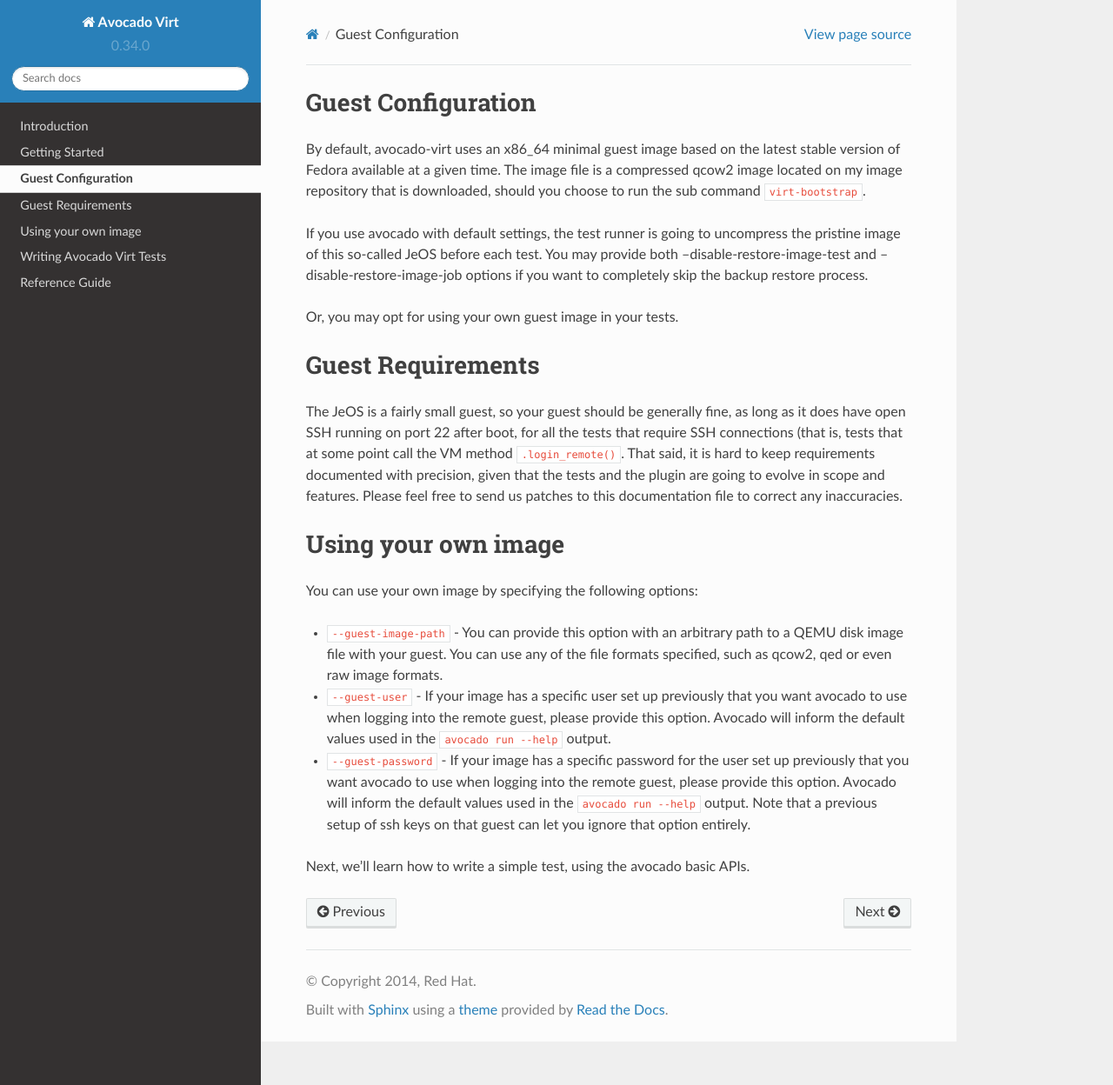
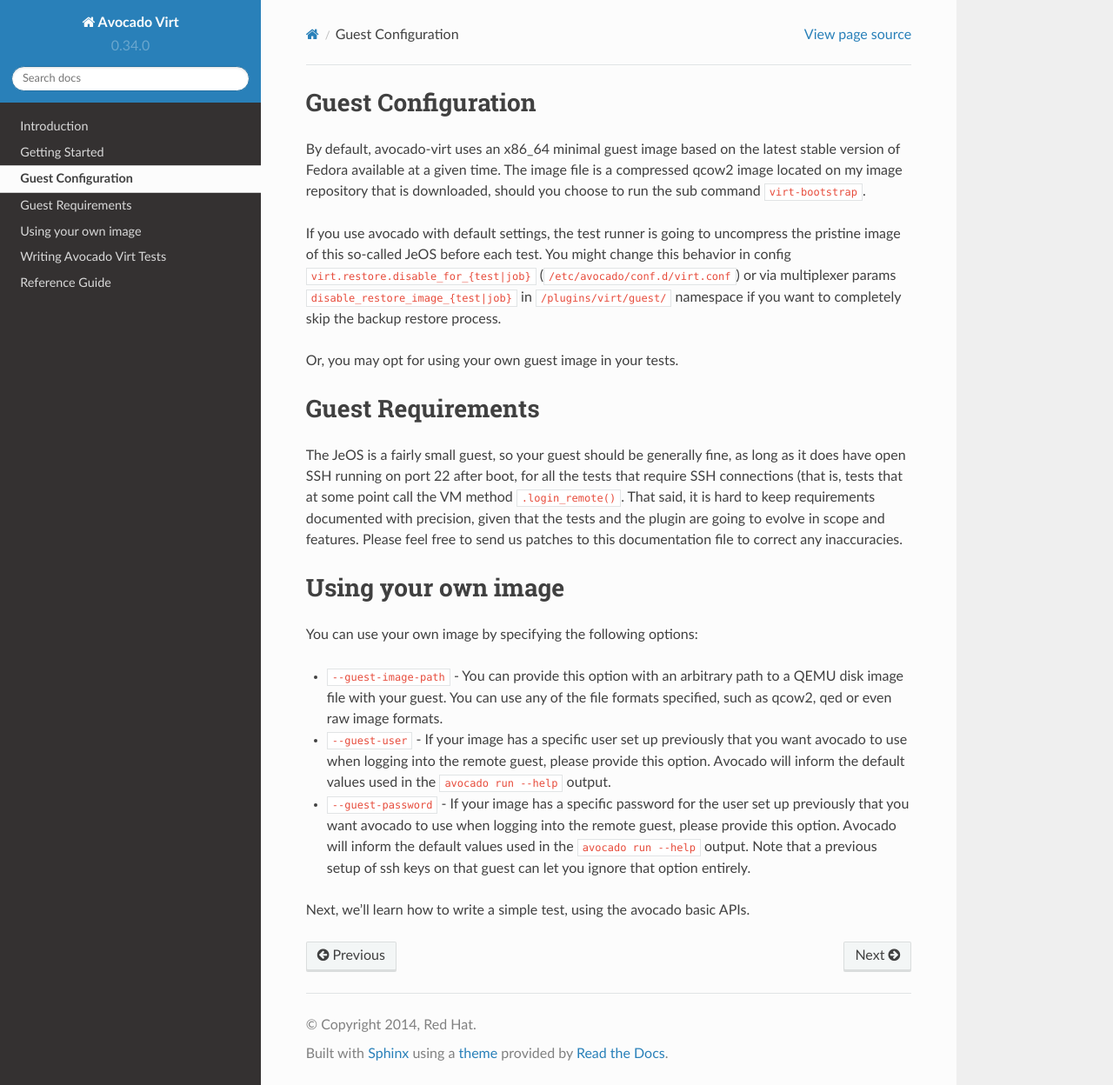
Before and after one commit to avocado-framework/avocado-virt, a Sphinx documentation site: the page built from docs/source/GuestConfiguration.rst, in a window 1280 px wide and 1248 px high. Shown: the whole window at 87% size. Built offline with Sphinx 7.4.7 and the Read the Docs theme 2.0.0, drawn with Linux system fonts in a browser that asks for light colours.

Commit message:
doc: add how to skip backup restore process via plugin config file or yaml file.
The commit 8185537 removed restore image related cmdline options.
This patch removed related original descriptions in doc and indicates users how
to skip the backup restore process via plugin config file or yaml file.

Signed-off-by: Lin Ma <lma@suse.com>

```diff
--- a/docs/source/GuestConfiguration.rst
+++ b/docs/source/GuestConfiguration.rst
@@ -10,9 +10,11 @@
 should you choose to run the sub command ``virt-bootstrap``.
 
 If you use avocado with default settings, the test runner is going to uncompress
-the pristine image of this so-called JeOS before each test. You may provide both
---disable-restore-image-test and --disable-restore-image-job options if you want
-to completely skip the backup restore process.
+the pristine image of this so-called JeOS before each test. You might change
+this behavior in config ``virt.restore.disable_for_{test|job}``
+(``/etc/avocado/conf.d/virt.conf``) or via multiplexer params
+``disable_restore_image_{test|job}`` in ``/plugins/virt/guest/`` namespace if
+you want to completely skip the backup restore process.
 
 Or, you may opt for using your own guest image in your tests.
 
```
